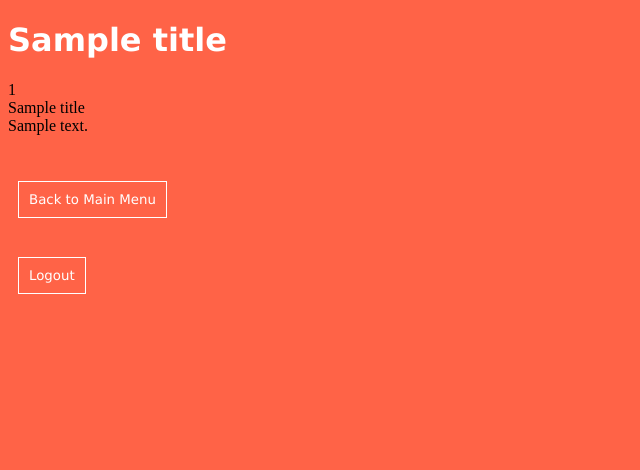
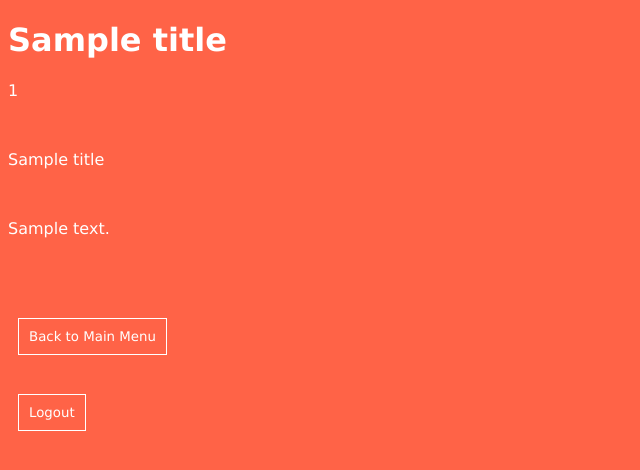
Before and after one commit to StivenPeter/SPeter-StephYoon-SKabir-NDrew, a Flask app: template templates/story-display.html in a window 1280 px wide. Shown: the top 470 px of the page, without its empty margins (0-640 px from the left). Run offline with Flask 2, Linux system fonts and the light colour scheme; the template is opened without the code that fills it: most values are stand-ins (such as "Sample title", 1, 10 or a date in 2020).

Commit message:
updated html and css

```diff
--- a/templates/basic.html
+++ b/templates/basic.html
@@ -10,6 +10,14 @@
       font-family: "Verdana", Geneva, sans-serif;
       }
       h2 {
+      color: white;
+      font-family: "Verdana", Geneva, sans-serif;
+      }
+      h4 {
+      color: white;
+      font-family: "Verdana", Geneva, sans-serif;
+      }
+      p {
       color: white;
       font-family: "Verdana", Geneva, sans-serif;
       }
@@ -32,7 +40,7 @@
     {% endblock %}
   </head>
   <body>
-    {{message}}
+    <p>{{message}}</p>
     {% block body %}
     {% endblock %}
   </body>
--- a/templates/story-display.html
+++ b/templates/story-display.html
@@ -5,11 +5,11 @@
 {% endblock %}
 {% block body %}
 {% for chapterdict in list %} <!--chapterdict has a author, timestamp, content. Entries in story table where the title is what was passed through POST, added to list in order based on page number-->
-{{chapterdict[0]}}
+<p>{{chapterdict[0]}}</p>
 <br>
-{{chapterdict[2]}}
+<p>{{chapterdict[2]}}</p>
 <br>
-{{chapterdict['content']}}
+<p>{{chapterdict['content']}}</p>
 <br><br><br>
 {% endfor %}
 <form action="/">
--- a/templates/story-form.html
+++ b/templates/story-form.html
@@ -6,8 +6,8 @@
 {% block body %}
 <h2>{{chapterdata}}</h2>
 <h4>by {{d['prevUserId']}}</h4>
-{{d['prevTimestamp']}}
-{{d['prevContent']}}
+<p>{{d['prevTimestamp']}}</p>
+<p>{{d['prevContent']}}</p>
 <h2>New Chapter</h2>
 <form action="/story-display/" method="POST">
   <textarea id="newSubmission" class="text" cols="50" rows="50" name="newSubmission"></textarea><br>
```
